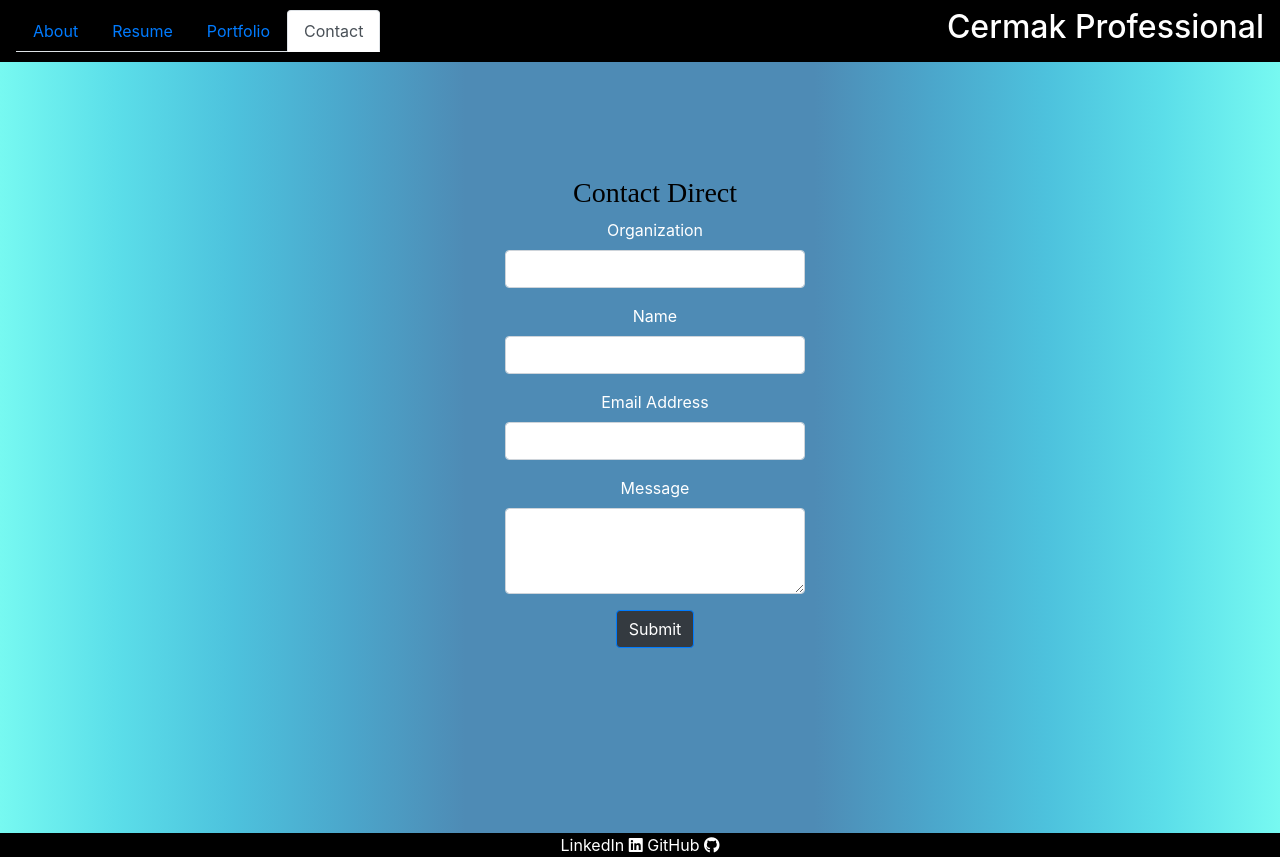
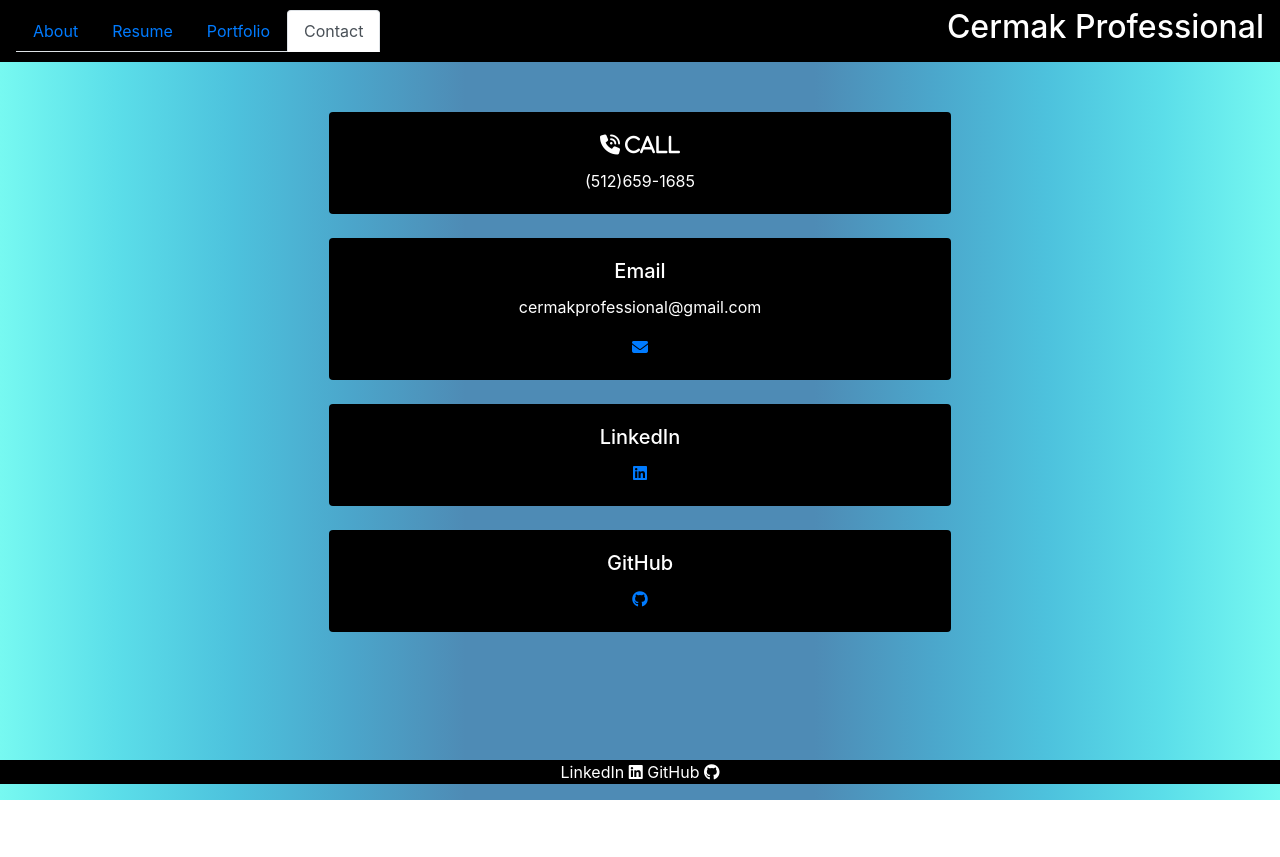
Before and after one commit to bcermak/ReactPortfolio, a React (Create React App) app: page /contact in a window 1280 px wide. After the commit the page ends 800 px from the top, so only its background shows below. Built offline with nearby package versions, Linux system fonts and the light colour scheme.

Commit message:
changed contact page from a form to general contact cards

```diff
--- a/public/style.css
+++ b/public/style.css
@@ -29,10 +29,11 @@
     margin-top: 5px;
 }
 
-.contactDirect{
-    color:black;
-    font-family: 'Goldman', cursive;
+.contactContainer{
+    margin-top: 50px;
+
 }
+
 button {
 background-color: #343a40!important;
 
--- a/src/pages/contact.js
+++ b/src/pages/contact.js
@@ -1,33 +1,29 @@
 import React from "react";
+import { Container, Card, CardTitle, CardText } from 'reactstrap';
 
 function Contact() {
-    return <div className="container">
-                <div className="row">
-                    <div className="col-md-12 formBody">
-                        <h3 className = "contactDirect"> Contact Direct </h3>
-                        <form className = "form1">
-                            <div class="form-group">
-                                <div class="form-group">
-                                <label for="orgSubmit">Organization</label>
-                                <input type="text" class="form-control" id="exampleInputEmail1" aria-describedby="emailHelp"></input>
-                                </div>
-                                <label for="nameSubmit">Name</label>
-                                <input type="text" class="form-control" id="exampleInputEmail1" aria-describedby="emailHelp"></input>
-                            </div>
-                            <div class="form-group">
-                                <label for="emailSubmit">Email Address</label>
-                                <input type="email" class="form-control" id="exampleInputPassword1"></input>
-                            </div>
-                            <div class="form-group">
-                                <label for="messageSubmit">Message</label>
-                                <textarea class="form-control" id="exampleFormControlTextarea1" rows="3"></textarea>
-                            </div>
-                            <button type="submit" class="btn btn-primary">Submit</button>
-                        </form>
-                    </div>
-
-                </div>
-    </div>
+    return <Container classname ="contactContainer">
+    <Card className="contactContainer" body outline style={{backgroundColor: 'black', color: 'white'}}>
+      <CardTitle tag="h5"><i class="fas fa-phone-volume"> Call </i></CardTitle>
+      <CardText>(512)659-1685</CardText>
+    </Card>
+    <br></br>
+    <Card body outline style={{backgroundColor: 'black', color: 'white'}}>
+      <CardTitle tag="h5">Email</CardTitle>
+      <CardText>cermakprofessional@gmail.com</CardText>
+      <a href="mailto:cermakprofessional@gmail.com"><i class="fas fa-envelope"></i></a>
+    </Card>
+    <br></br>
+    <Card body outline style={{backgroundColor: 'black', color: 'white'}}>
+      <CardTitle tag="h5">LinkedIn</CardTitle>
+      <CardText><a href="https://www.linkedin.com/in/brandon-cermak-ab4219121/"><i class="fab fa-linkedin"></i></a></CardText>
+    </Card>
+    <br></br>
+    <Card body outline style={{backgroundColor: 'black', color: 'white'}}>
+      <CardTitle tag="h5">GitHub</CardTitle>
+      <CardText><a href="https://github.com/bcermak/"><i class="fab fa-github"></i></a></CardText>
+    </Card>
+  </Container>
 }
 
 export default Contact;
```
Also changed, not shown: 1 other file (tests, documents, lock files or other folders).
